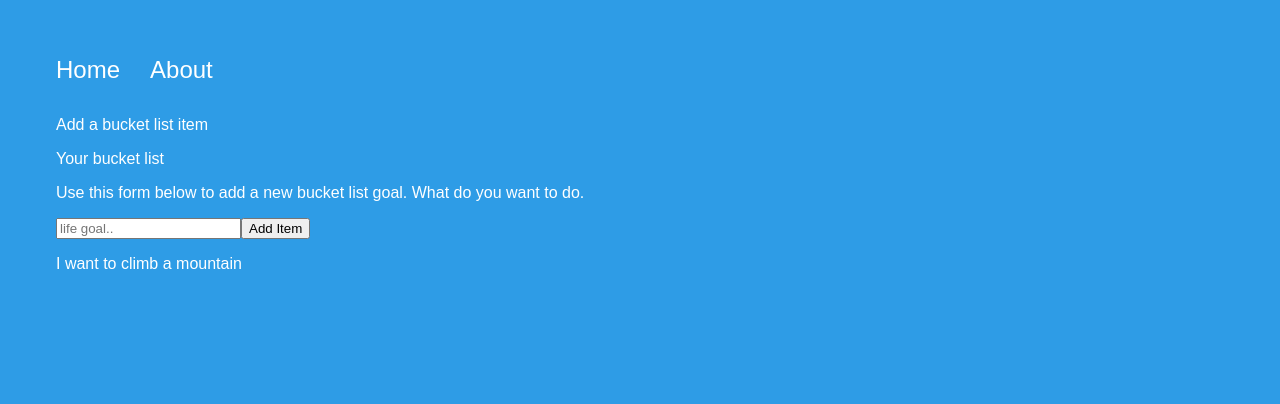
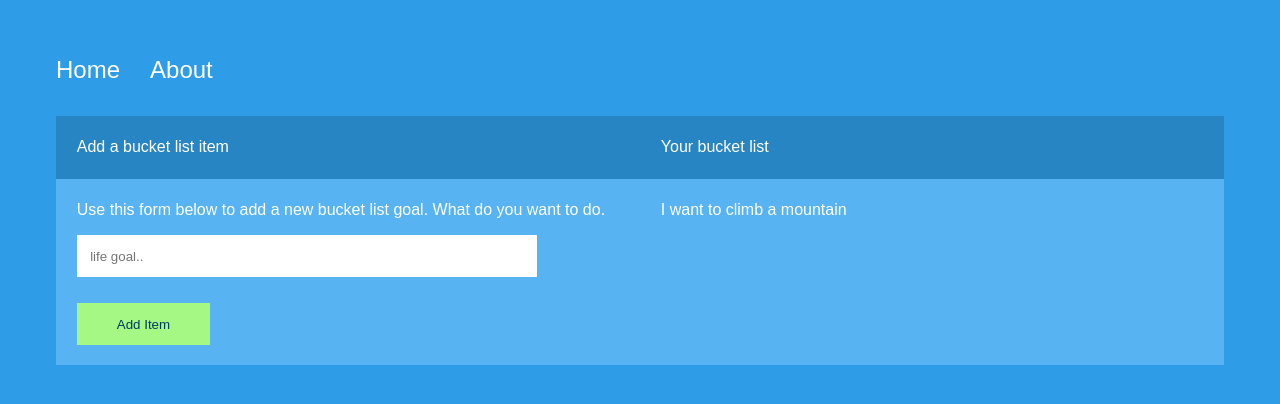
Before and after one commit to bobkoby5i/intro-angular-goals, an Angular app: page / in a window 1280 px wide. Shown: the top 404 px of the page. Built offline with nearby package versions, Linux system fonts and the light colour scheme.

Commit message:
home.component.scss

```diff
--- a/src/app/home/home.component.scss
+++ b/src/app/home/home.component.scss
@@ -0,0 +1,34 @@
+.container {
+    display: grid;
+    grid-template-columns: 50% auto;
+}
+.col {
+    padding: .4em 1.3em;
+}
+.color-dark {
+    background: #2885c4;
+}
+.color-light {
+    background: #57B3F1;
+}
+input.txt {
+    border: 0;
+    padding: 1em;
+    width: 80%;
+    margin-bottom: 2em;
+}
+input.btn {
+    border: 0;
+    display: block;
+    padding: 1em 3em;
+    background: #A5F883;
+    color: #003A61;
+    margin-bottom: 1em;
+    cursor:pointer;
+}
+.life-container {
+    background: #3FA0E1;
+    padding: .5em;
+    font-weight: bold;
+    cursor: pointer;
+}
```
